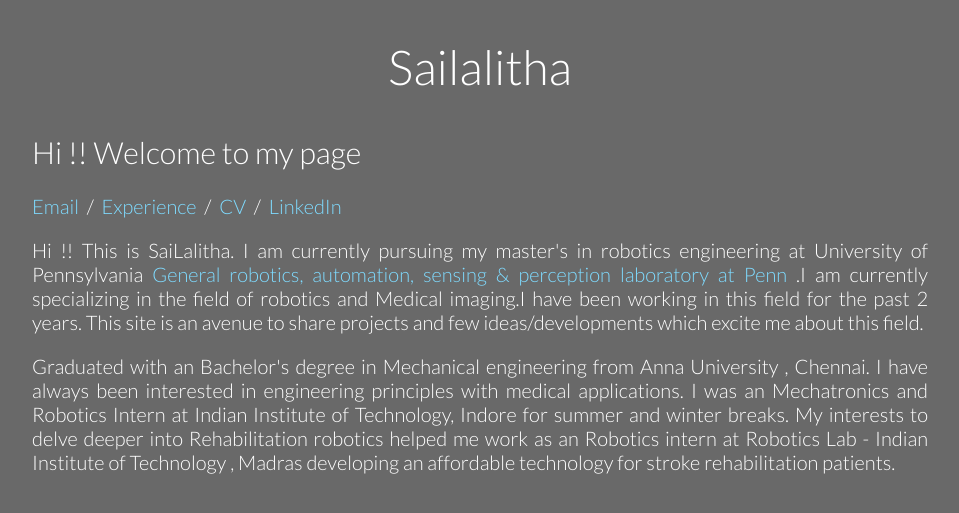
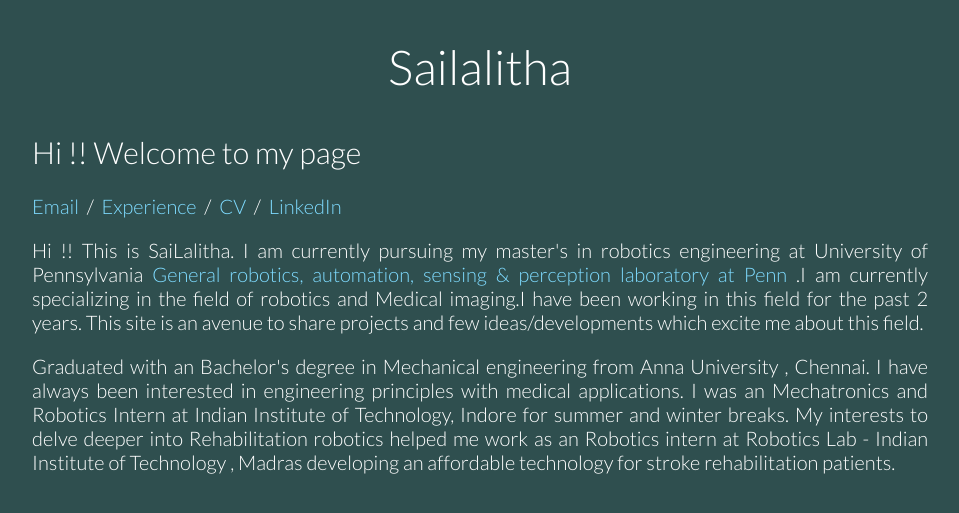
Before and after one commit to sailalitha96/sailalitha96.github.io, a Jekyll site: the page index.html, which Jekyll copies as it is, in a window 1280 px wide. Shown: the top 513 px of the page, without its empty margins (160-1119 px from the left). Built offline with Jekyll 4.4.1, drawn with Linux system fonts in a browser that asks for light colours; nearby versions of some CDN libraries.

Commit message:
Update main.css

```diff
--- a/css/main.css
+++ b/css/main.css
@@ -63,7 +63,7 @@
   font-family: "Lato", sans-serif;
   color: #fff;
 /*   background: #322f30; */
-  background: #696969;
+  background: #2F4F4F;
   -webkit-font-smoothing: antialiased;
   margin: 10px auto; width: 70%;
 }
@@ -71,7 +71,7 @@
 a {
   text-decoration: none;
 /*   color: #fff; */
-   color : #696969;
+   color : #2F4F4F;
 }
 
 /* a.right
```
